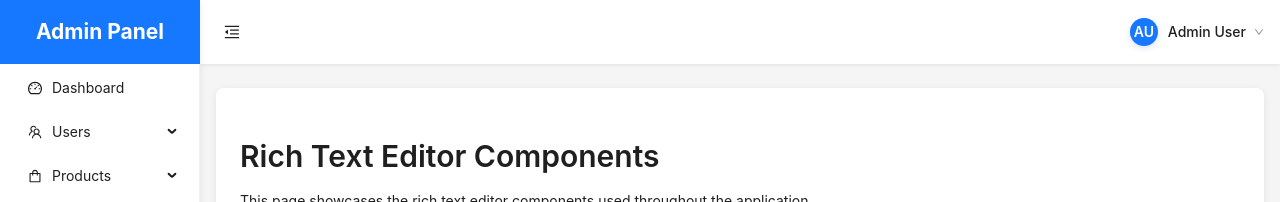
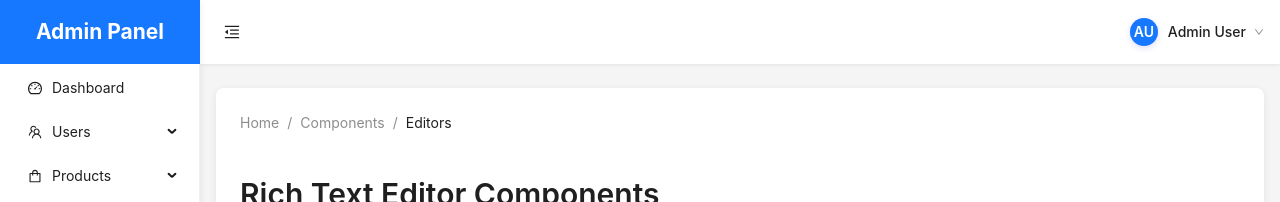
Before and after one commit to HoangSonLe/BaseFEAdmin, a React (Vite) app: page /components/editors in a window 1280 px wide. Shown: the top 202 px of the page. Built offline with nearby package versions, Linux system fonts and the light colour scheme; no server answers; sample sign-in values are in the browser's storage.

Commit message:
Add Breadcrumb

```diff
--- /dev/null
+++ b/src/components/common/Breadcrumb.css
@@ -0,0 +1,25 @@
+.app-breadcrumb {
+    margin-bottom: 16px;
+}
+
+.app-breadcrumb .breadcrumb-icon {
+    margin-right: 8px;
+}
+
+/* Adjust breadcrumb styles based on theme */
+.app-breadcrumb.ant-breadcrumb {
+    color: var(--text-secondary);
+}
+
+.app-breadcrumb.ant-breadcrumb a {
+    color: var(--text-secondary);
+}
+
+.app-breadcrumb.ant-breadcrumb a:hover {
+    color: var(--primary-color);
+}
+
+/* Last item styling */
+.app-breadcrumb.ant-breadcrumb .ant-breadcrumb-item:last-child {
+    color: var(--text-primary);
+}
--- /dev/null
+++ b/src/components/common/Breadcrumb.tsx
@@ -0,0 +1,90 @@
+import React from "react";
+import { Breadcrumb as AntBreadcrumb } from "antd";
+import { Link, useLocation } from "react-router-dom";
+import "./Breadcrumb.css";
+
+export interface BreadcrumbItem {
+    path: string;
+    label: string;
+    icon?: React.ReactNode;
+}
+
+export interface BreadcrumbProps {
+    items?: BreadcrumbItem[];
+    autoGenerate?: boolean;
+    className?: string;
+    style?: React.CSSProperties;
+}
+
+const Breadcrumb: React.FC<BreadcrumbProps> = ({
+    items = [],
+    autoGenerate = true,
+    className = "",
+    style,
+}) => {
+    const location = useLocation();
+    const pathSnippets = location.pathname.split("/").filter((i) => i);
+
+    // Auto-generate breadcrumb items based on current path
+    const generateBreadcrumbItems = () => {
+        if (!autoGenerate) return items;
+
+        // If items are provided, use them
+        if (items.length > 0) return items;
+
+        // Otherwise, generate from path
+        const generatedItems: BreadcrumbItem[] = [];
+        let url = "";
+
+        // Add home
+        generatedItems.push({
+            path: "/",
+            label: "Home",
+        });
+
+        // Add path segments
+        pathSnippets.forEach((segment, index) => {
+            url += `/${segment}`;
+            const label = segment
+                .split("-")
+                .map((word) => word.charAt(0).toUpperCase() + word.slice(1))
+                .join(" ");
+
+            generatedItems.push({
+                path: url,
+                label,
+            });
+        });
+
+        return generatedItems;
+    };
+
+    const breadcrumbItems = generateBreadcrumbItems();
+
+    // Don't render if we're at the home page and there's only one item
+    if (breadcrumbItems.length <= 1 && location.pathname === "/") {
+        return null;
+    }
+
+    return (
+        <AntBreadcrumb className={`app-breadcrumb ${className}`} style={style}>
+            {breadcrumbItems.map((item, index) => (
+                <AntBreadcrumb.Item key={item.path}>
+                    {index < breadcrumbItems.length - 1 ? (
+                        <Link to={item.path}>
+                            {item.icon && <span className="breadcrumb-icon">{item.icon}</span>}
+                            {item.label}
+                        </Link>
+                    ) : (
+                        <>
+                            {item.icon && <span className="breadcrumb-icon">{item.icon}</span>}
+                            {item.label}
+                        </>
+                    )}
+                </AntBreadcrumb.Item>
+            ))}
+        </AntBreadcrumb>
+    );
+};
+
+export default Breadcrumb;
--- a/src/components/common/index.ts
+++ b/src/components/common/index.ts
@@ -8,6 +8,7 @@ export { default as Image } from "./Image";
 export { default as ImageSlider } from "./ImageSlider";
 export { default as ThemeToggle } from "./ThemeToggle";
 export { default as TopProgressBar } from "./TopProgressBar";
+export { default as Breadcrumb } from "./Breadcrumb";
 
 // For backward compatibility
 export { default as ApiDropdown } from "./Dropdown";
@@ -20,3 +21,4 @@ export type { FilterPanelProps } from "./FilterPanel";
 export type { ImageProps } from "./Image";
 export type { ImageSliderProps, ImageItem } from "./ImageSlider";
 export type { TopProgressBarProps } from "./TopProgressBar";
+export type { BreadcrumbItem, BreadcrumbProps } from "./Breadcrumb";
--- a/src/components/layout/MainContent.tsx
+++ b/src/components/layout/MainContent.tsx
@@ -2,10 +2,20 @@ import React from "react";
 import { Layout } from "antd";
 import { Outlet } from "react-router-dom";
 import "./MainContent.css";
+import { Breadcrumb } from "../common";
+import type { BreadcrumbItem } from "../common";
 
 const { Content } = Layout;
 
-const MainContent: React.FC = () => {
+export interface MainContentProps {
+    showBreadcrumb?: boolean;
+    breadcrumbItems?: BreadcrumbItem[];
+}
+
+const MainContent: React.FC<MainContentProps> = ({
+    showBreadcrumb = true,
+    breadcrumbItems = [],
+}) => {
     return (
         <Content
             className="main-content"
@@ -18,6 +28,7 @@ const MainContent: React.FC = () => {
                 flexDirection: "column",
             }}
         >
+            {showBreadcrumb && <Breadcrumb items={breadcrumbItems} />}
             <Outlet />
         </Content>
     );
--- a/src/layouts/MainLayout.tsx
+++ b/src/layouts/MainLayout.tsx
@@ -141,7 +141,7 @@ const MainLayout: React.FC = () => {
                     />
                     <UserDropdown />
                 </Header>
-                <MainContent />
+                <MainContent showBreadcrumb={true} />
             </Layout>
         </Layout>
     );
```
